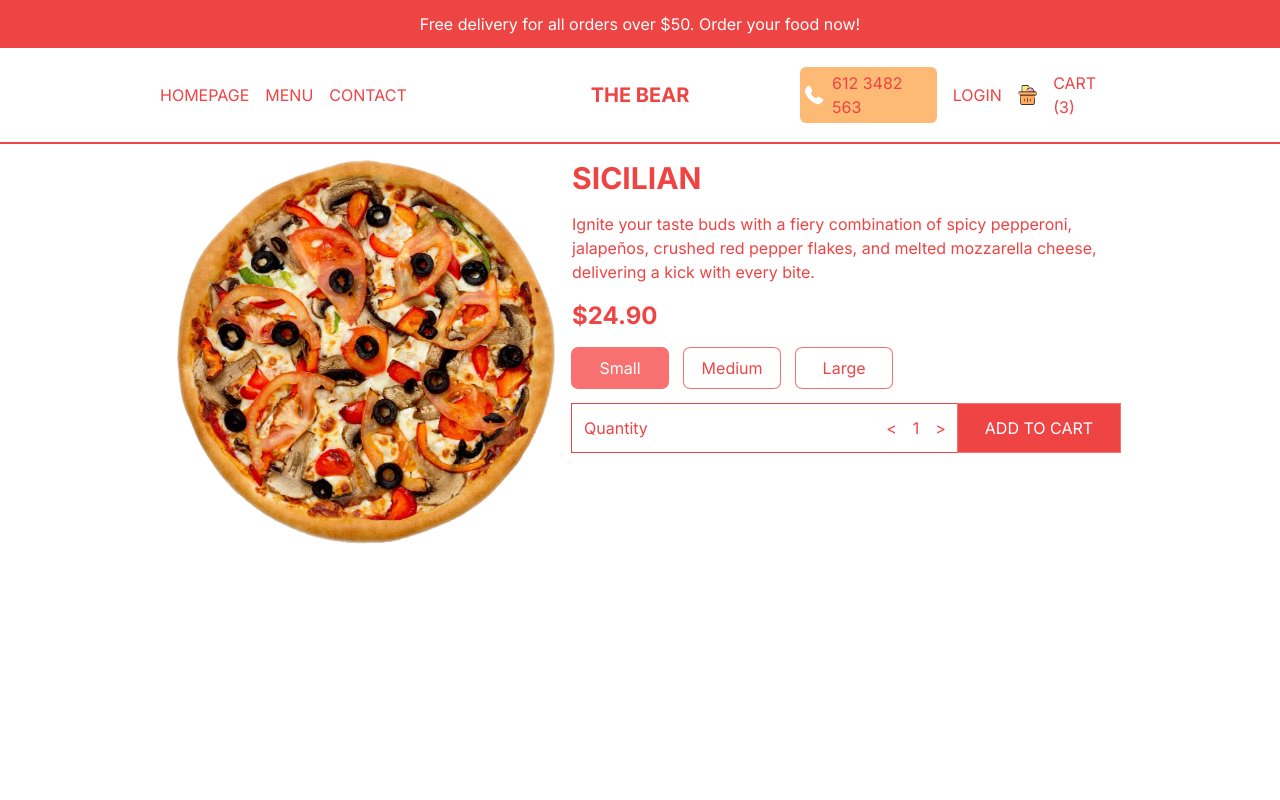
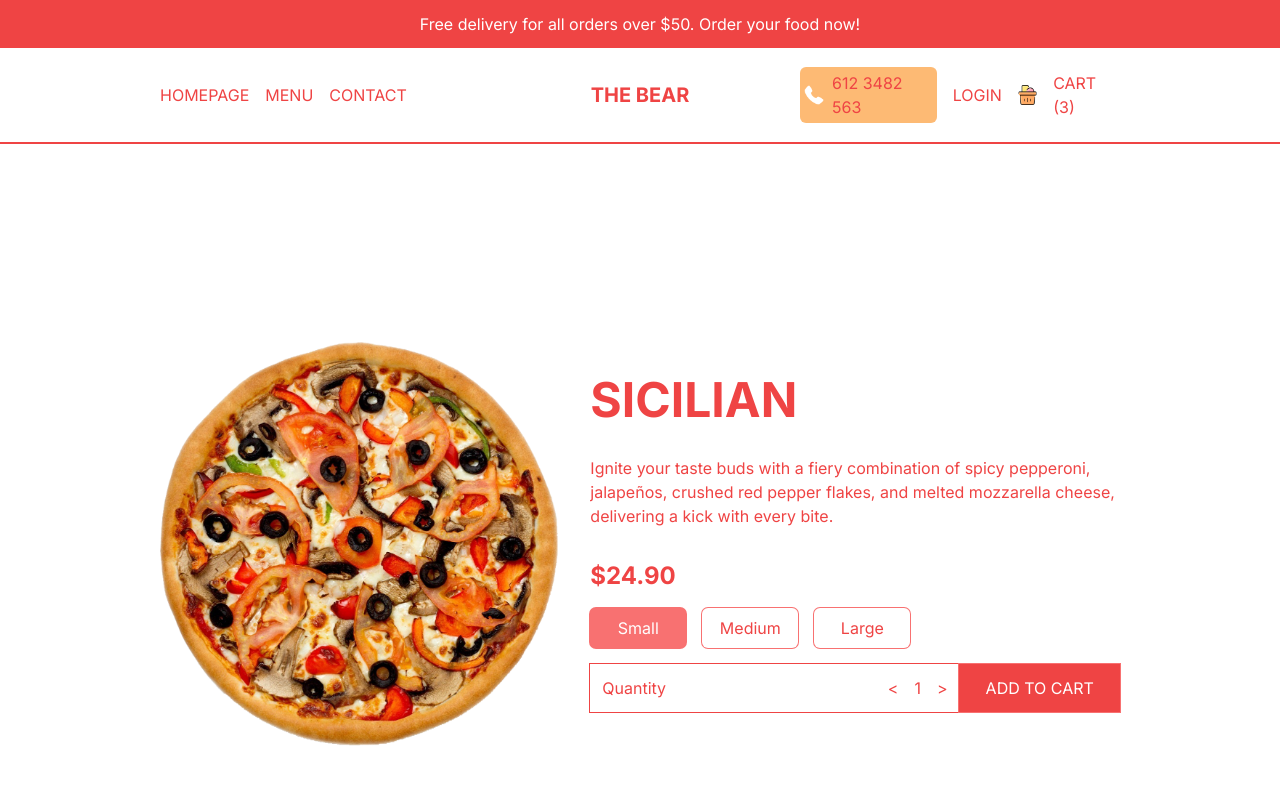
Before and after one commit to AdrianRMV/restaurant, a Next.js app: page /product/1 in a window 1280 px wide. Shown: the top 800 px of the page. Built offline with nearby package versions, Linux system fonts and the light colour scheme.

Commit message:
Almost there

```diff
--- a/app/components/Price.tsx
+++ b/app/components/Price.tsx
@@ -1,6 +1,6 @@
 'use client';
 
-import { useState } from 'react';
+import { useEffect, useState } from 'react';
 
 type Props = {
     price: number;
@@ -15,6 +15,13 @@
     const [total, setTotal] = useState(price);
     const [quantity, setQuantity] = useState(1);
     const [selected, setSelected] = useState(0);
+
+    useEffect(() => {
+        setTotal(
+            quantity *
+                (options ? price + options[selected].additionalPrice : price)
+        );
+    }, [quantity, selected, options, price]);
 
     return (
         <div className=" flex flex-col gap-4">
@@ -45,9 +52,19 @@
                 <div className="flex justify-between w-full p-3 ring-1 ring-red-500">
                     <span>Quantity</span>
                     <div className="flex gap-4 items-center">
-                        <button>{'<'}</button>
+                        <button
+                            onClick={() =>
+                                setQuantity(
+                                    quantity === 1 ? quantity : quantity - 1
+                                )
+                            }
+                        >
+                            {'<'}
+                        </button>
                         <span>{quantity}</span>
-                        <button>{'>'}</button>
+                        <button onClick={() => setQuantity((prev) => prev + 1)}>
+                            {'>'}
+                        </button>
                     </div>
                 </div>
                 {/* CART BUTTON */}
--- a/app/product/[id]/page.tsx
+++ b/app/product/[id]/page.tsx
@@ -4,10 +4,10 @@
 
 const SingleProduct = () => {
     return (
-        <div className="p-4 lg:px-20 xl:px-40 h-screen flex flex-col justify-around text-red-500 md:flex-row">
+        <div className="p-4 lg:px-20 xl:px-40 h-screen flex flex-col justify-around text-red-500 md:flex-row md:gap-8 md:items-center">
             {/* IMAGE CONTAINER  */}
             {singleProduct.img && (
-                <div className="relative w-full h-1/2">
+                <div className="relative w-full h-1/2 md:h-[70%]">
                     <Image
                         src={singleProduct.img}
                         alt=""
@@ -17,8 +17,8 @@
                 </div>
             )}
             {/* TEXT CONTAINER */}
-            <div className="h-1/2 flex flex-col gap-4">
-                <h1 className="text-3xl font-bold uppercase ">
+            <div className="h-1/2 flex flex-col gap-4 md:h-[70%] md:justify-center md:gap-6 xl:gap-8">
+                <h1 className="text-3xl font-bold uppercase xl:text-5xl">
                     {singleProduct.title}
                 </h1>
                 <p>{singleProduct.desc}</p>
```
